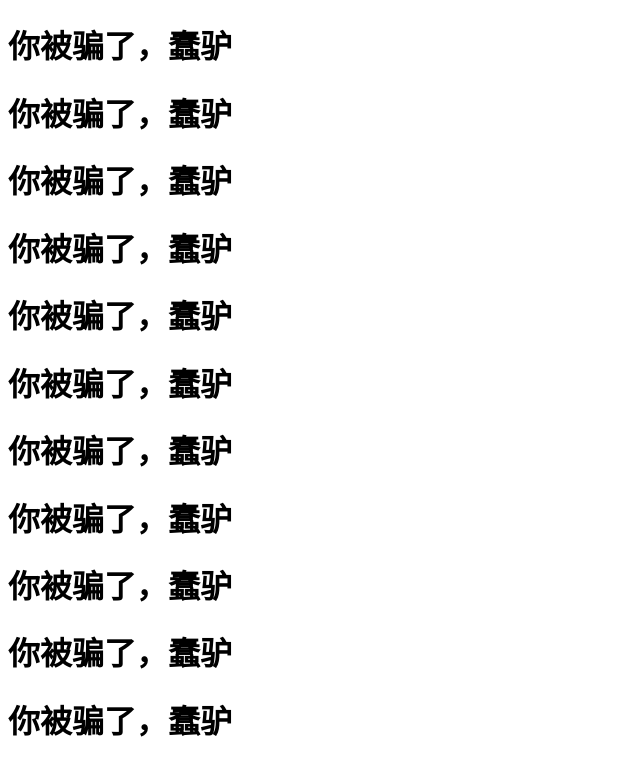
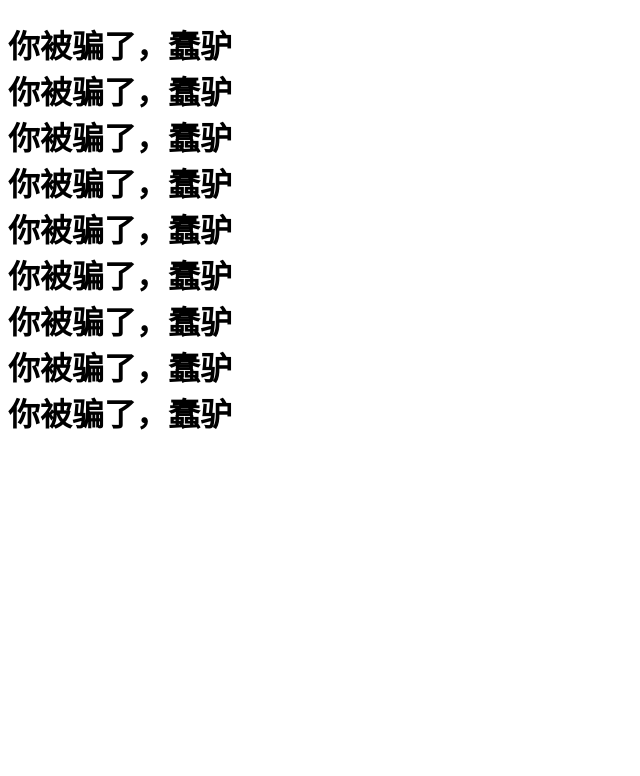
Before and after one commit to CnTelecom/CT, a plain HTML site: page index.html in a window 1280 px wide. Shown: the whole page, without its empty margins (0-640 px from the left). Drawn offline with Linux system fonts and the light colour scheme.

Commit message:
Update index.html

```diff
--- a/index.html
+++ b/index.html
@@ -6,16 +6,15 @@
     <title>11</title>
 </head>
 <body>
-    <h1>你被骗了，蠢驴</h1>
-    <h1>你被骗了，蠢驴</h1>
-    <h1>你被骗了，蠢驴</h1>
-    <h1>你被骗了，蠢驴</h1>
-    <h1>你被骗了，蠢驴</h1>
-    <h1>你被骗了，蠢驴</h1>
-    <h1>你被骗了，蠢驴</h1>
-    <h1>你被骗了，蠢驴</h1>
-    <h1>你被骗了，蠢驴</h1>
-    <h1>你被骗了，蠢驴</h1>
-    <h1>你被骗了，蠢驴</h1>
+    <h1>你被骗了，蠢驴<br>
+        你被骗了，蠢驴<br>
+        你被骗了，蠢驴<br>
+        你被骗了，蠢驴<br>
+        你被骗了，蠢驴<br>
+        你被骗了，蠢驴<br>
+        你被骗了，蠢驴<br>
+        你被骗了，蠢驴<br>
+        你被骗了，蠢驴<br>
+    </h1>
 </body>
 </html>
```
